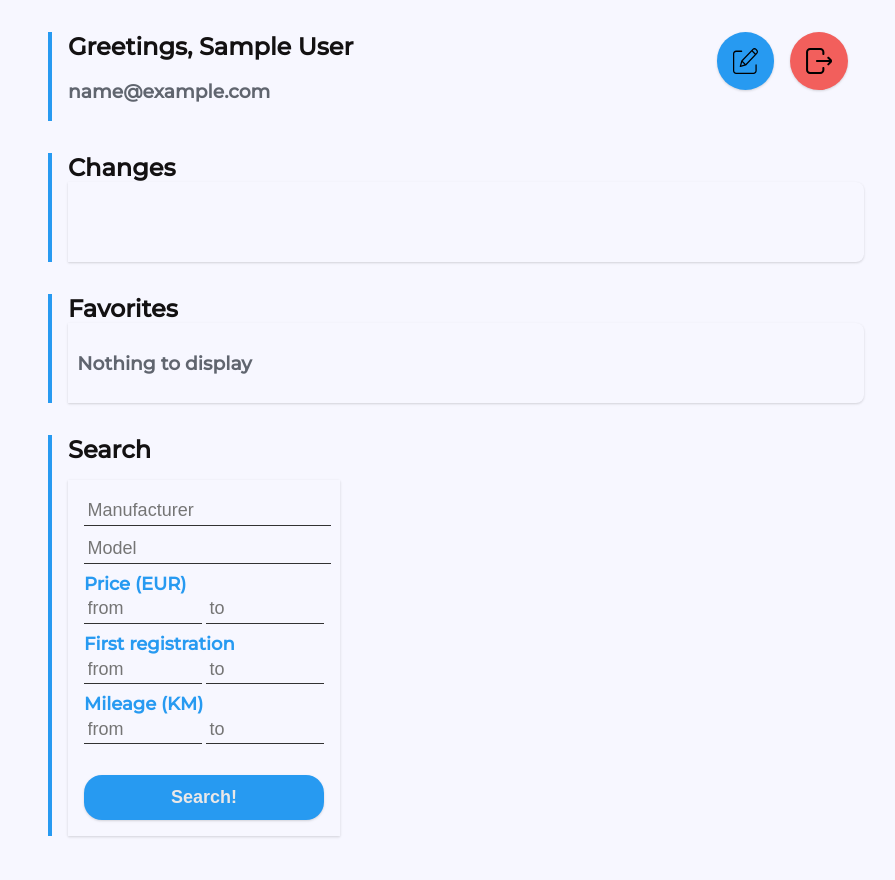
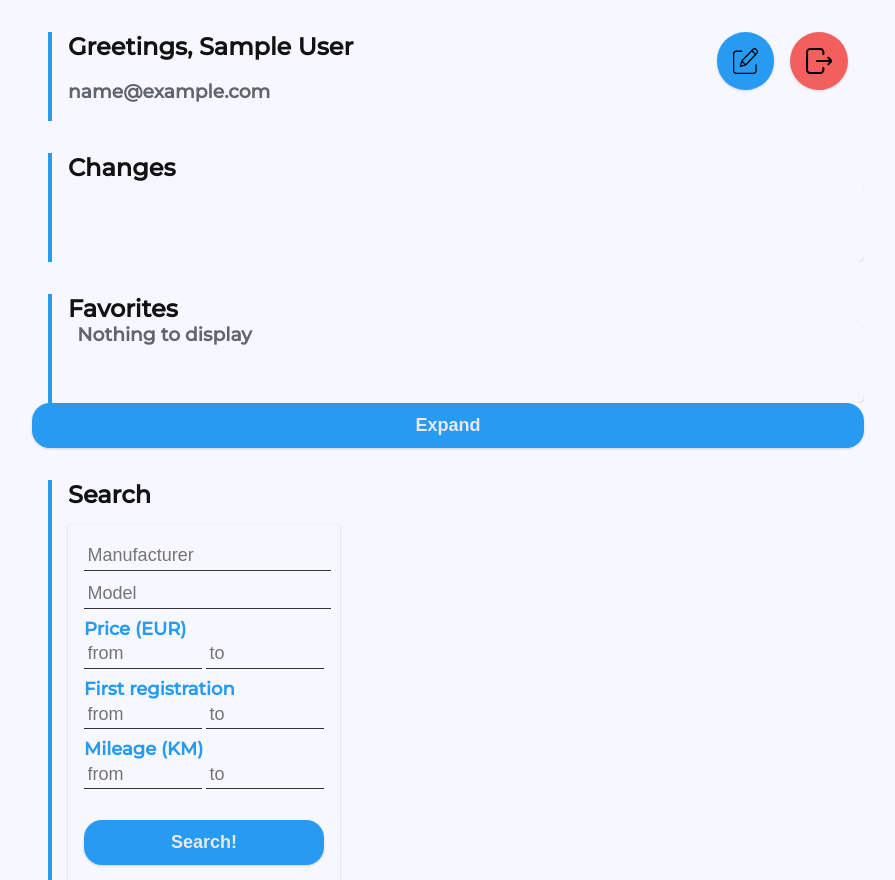
Before and after one commit to markmelnic/carsen-web, a Flask app: page /dashboard in a window 1280 px wide. Shown: the top 880 px of the page, without its empty margins (192-1087 px from the left). Before the commit the page ends 838 px from the top, so only its background shows below. Run offline with Flask 2, Linux system fonts and the light colour scheme; the visitor is signed in with stand-in values (Sample User, id 1); data comes from the database, SQL or seed files in the repository; data that the repository does not hold is empty; parts of the project's set-up code (start-up, migrations or seed data) failed here and were passed over; some libraries are stand-ins or nearby versions.

Commit message:
Added favorites expand and collapse buttons

```diff
--- a/app/static/dashboard.css
+++ b/app/static/dashboard.css
@@ -129,6 +129,16 @@ button#another_search {
     padding-left: 1em;
     margin-left: 1em;
     border-left: solid .3em #279af1;
+}
+
+.expanded {
+    max-height: 100% !important;
+}
+
+#favorites,
+#changes {
+    max-height: 20em;
+    overflow: hidden;
 }
 
 .listing_container {
@@ -307,7 +317,7 @@ h3.increase {
     display: inline;
 }
 
-.center-text {
+.z {
     display: block;
     align-self: center;
     justify-self: center;
--- a/app/static/dashboard.js
+++ b/app/static/dashboard.js
@@ -1,3 +1,14 @@
+// div expand function
+$('#expand_fav').click(function() {
+    $('#favorites').toggleClass('expanded');
+    $('#expand_fav').text(function(i, text) {
+        return text === "Collapse" ? "Expand" : "Collapse";
+    })
+});
+$('#changes').click(function() {
+    $(this).toggleClass('expanded');
+});
+
 // execute search
 $(function() {
     $('#search_submit').click(function() {
@@ -7,7 +18,7 @@ $(function() {
             data: $('#search_form').serialize(),
             type: 'POST',
             success: function(response) {
-                $("#loading").fadeOut('#loading', function() {
+                $("#loading_search").fadeOut('#loading_search', function() {
                     $('#search_results').html(response);
                     $("#search_results").fadeIn();
                     if ($(".error_box").length) {
@@ -36,7 +47,7 @@ function loading_animation() {
 $(function() {
     $('#another_search').click(function() {
         $("#another_search").fadeOut('#another_search', function() {
-            $("#search_form").trigger("reset");
+            //$("#search_form").trigger("reset");
             $("#search_submit").fadeIn();
             $("#search_results").fadeOut();
         });
--- a/app/templates/dashboard.html
+++ b/app/templates/dashboard.html
@@ -29,6 +29,7 @@
     <div id="favorites">
         {%include "favorites.html" %}
     </div>
+    <button id="expand_fav" type="button">Expand</button>
 </div>
 
 <div class="container">
```
